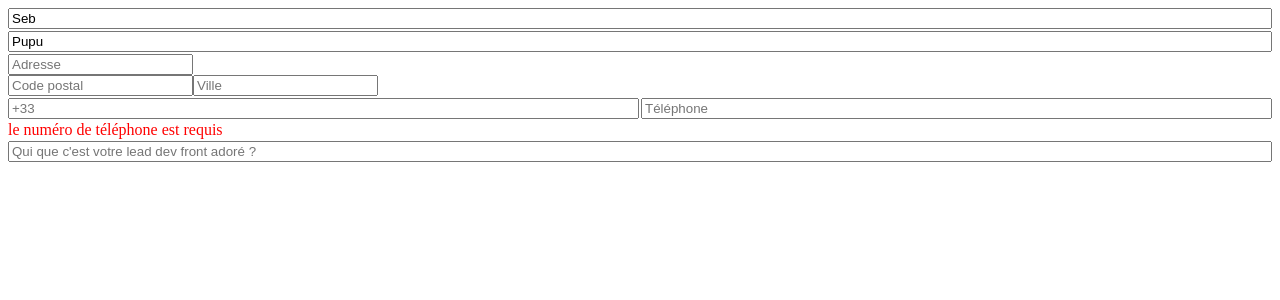
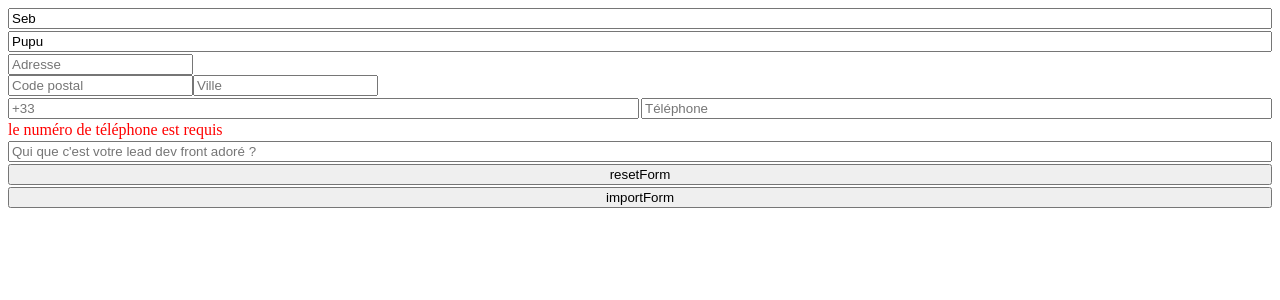
Before and after one commit to PinkiePie-tech/AngularTuto, an Angular app: page / in a window 1280 px wide. Shown: the top 300 px of the page. Built offline with nearby package versions, Linux system fonts and the light colour scheme.

Commit message:
3 files modified

```diff
--- a/src/app/form/adress/adress.component.ts
+++ b/src/app/form/adress/adress.component.ts
@@ -1,5 +1,4 @@
 import {
-  AfterContentInit,
   Component,
   EventEmitter,
   forwardRef,
@@ -16,13 +15,7 @@ import {
   ValidationErrors,
   Validators,
 } from '@angular/forms';
-import {
-  distinctUntilChanged,
-  Subject,
-  Subscription,
-  debounceTime,
-  tap,
-} from 'rxjs';
+import { Subject, Subscription, debounceTime } from 'rxjs';
 
 @Component({
   selector: 'sip-adress',
@@ -44,7 +37,7 @@ import {
   ],
 })
 export class AdressComponent
-  implements ControlValueAccessor, Validators, AfterContentInit, OnDestroy
+  implements ControlValueAccessor, Validators, OnDestroy
 {
   @Output() blur = new EventEmitter<void>();
   @Output() focus = new EventEmitter<void>();
@@ -60,33 +53,38 @@ export class AdressComponent
   private touched = false;
   private subscription = new Subscription();
 
-  constructor() {}
+  constructor() {
+    this.subscription.add(
+      this.formGroup.valueChanges.subscribe((value) => (this.value = value))
+    );
+
+    this.subscription.add(
+      this.stateChanges.subscribe(() => {
+        this.formGroup.setValue({
+          city: this.value?.city ?? null,
+          code: this.value?.code ?? null,
+          street: this.value?.street ?? null,
+        });
+      })
+    );
+  }
 
   @Input()
   get value(): any | undefined {
     return this._value;
   }
   set value(value: any | undefined) {
-    this._value = value;
-    this.stateChanges.next();
-    if (value) {
-      this.markAsTouched();
+    if (JSON.stringify(value) !== JSON.stringify(this.value)) {
+      this._value = value;
+      if (value) {
+        this.markAsTouched();
+      }
+      this.stateChanges.next();
+      this.onChange(this.value);
     }
-    this.onChange(this.value);
   }
   public onChange: any = () => {};
   public onTouch: any = () => {};
-
-  ngAfterContentInit() {
-    this.formGroup.setValue({
-      ...this.formGroup.getRawValue(),
-      ...this.value,
-    });
-
-    this.subscription.add(
-      this.formGroup.valueChanges.subscribe((value) => (this.value = value))
-    );
-  }
 
   ngOnDestroy() {
     this.subscription.unsubscribe();
--- a/src/app/form/form.component.html
+++ b/src/app/form/form.component.html
@@ -41,4 +41,7 @@
   <span class="error" *ngIf="formGroup.get('lead').errors?.wrongLead">
     {{ formGroup.get('lead').errors?.wrongLead }}
   </span>
+  <button (click)="resetForm()">resetForm</button>
+
+  <button (click)="importForm()">importForm</button>
 </form>
--- a/src/app/form/form.component.ts
+++ b/src/app/form/form.component.ts
@@ -40,10 +40,27 @@ export class FormComponent {
     this.GroupValidators
   );
 
-  constructor() {
-    this.formGroup.valueChanges
-      .pipe(map((value) => value.adress))
-      .subscribe((value) => console.log("C'est moi le daron", value));
+  constructor() {}
+
+  public resetForm() {
+    this.formGroup.reset();
+  }
+
+  public importForm() {
+    this.formGroup.setValue({
+      firstname: 'Marius',
+      name: 'Du Canal+',
+      adress: {
+        city: 'Paris',
+        code: '75115',
+        street: 'Basbalouède',
+      },
+      phone: {
+        prefix: '+33',
+        number: '0607080910',
+      },
+      lead: 'Marius',
+    });
   }
 
   private LeadValidators(control: AbstractControl): ValidationErrors {
```
